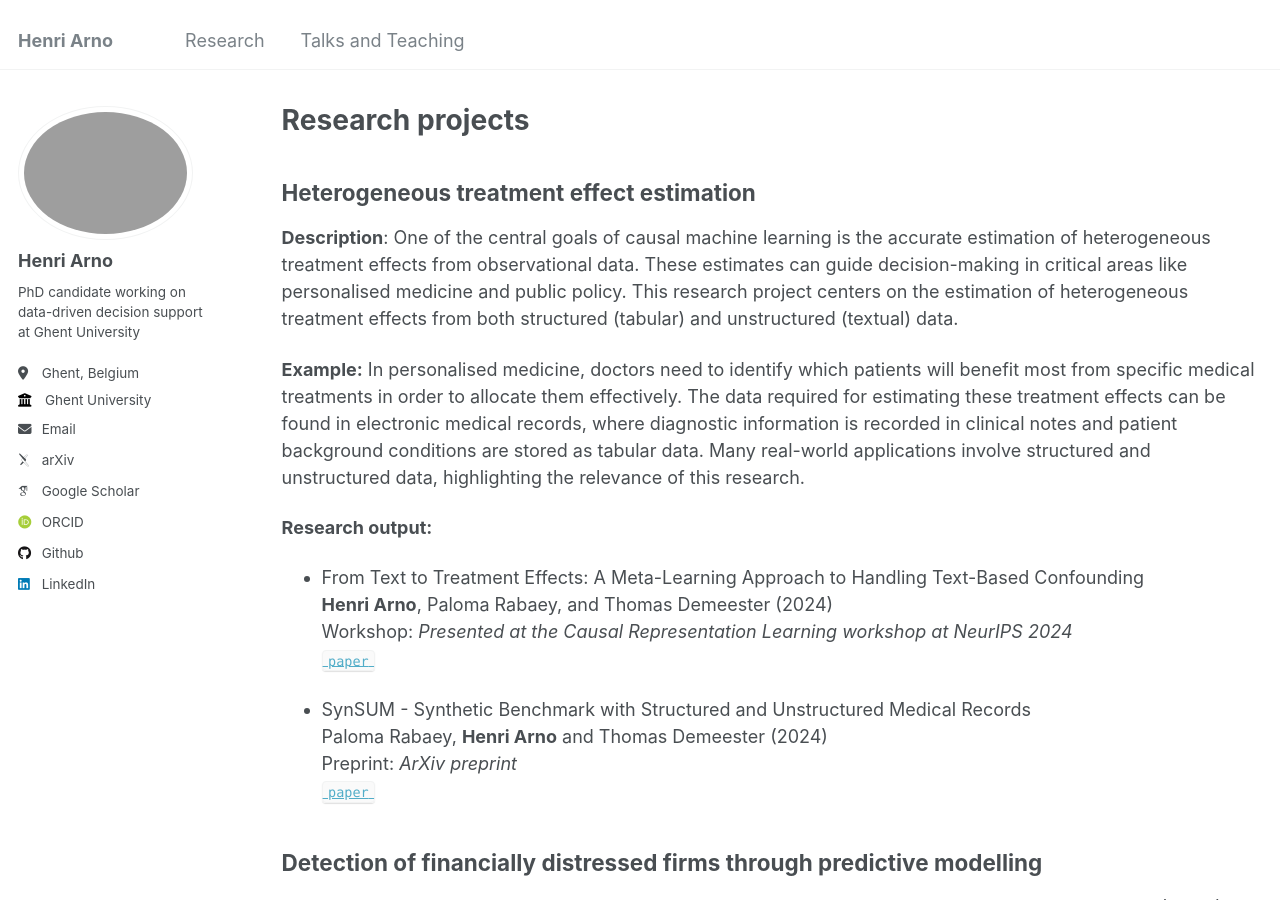
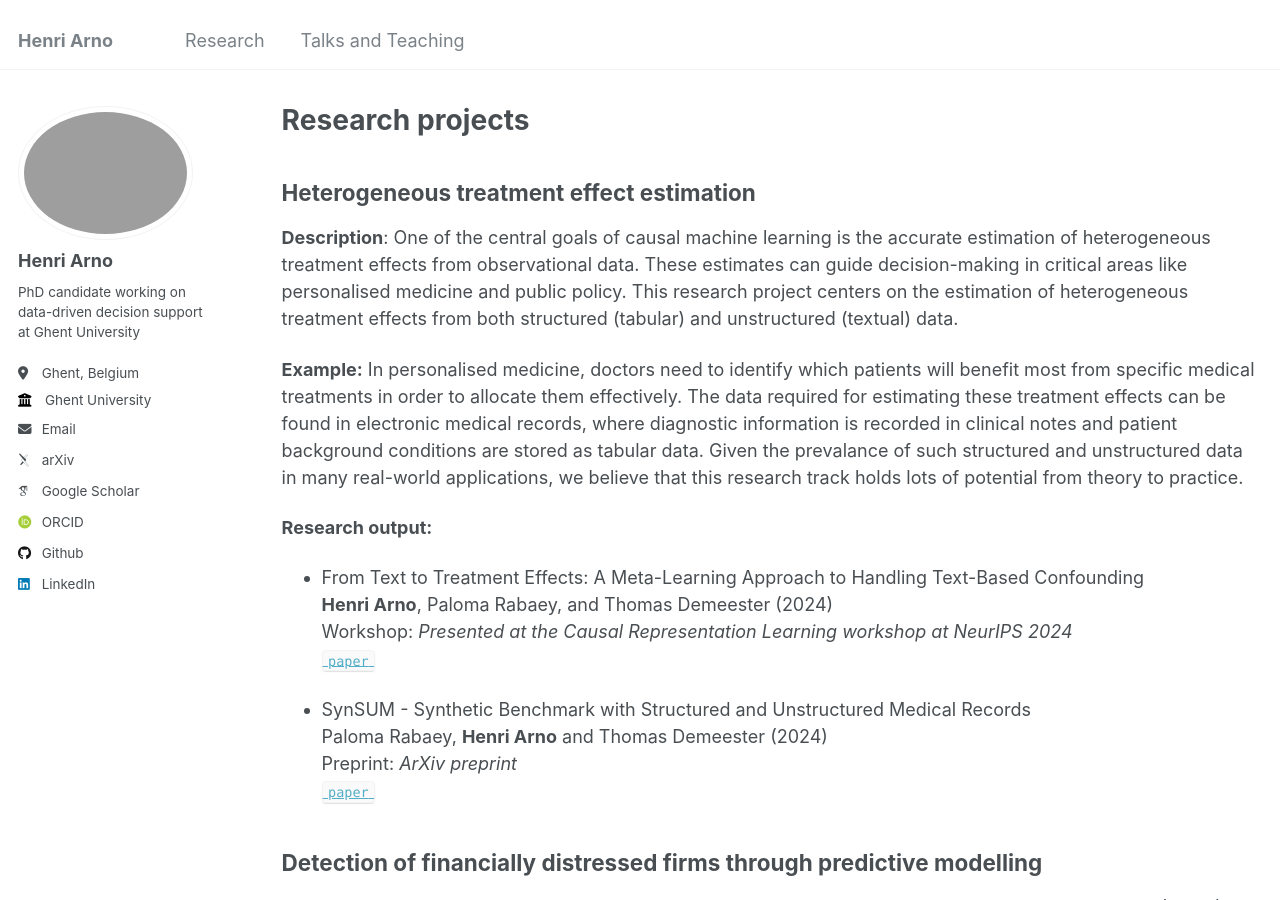
Before and after one commit to HenriArno/HenriArno.github.io, a Jekyll site: the page built from _pages/research.md, in a window 1280 px wide and 900 px high. Built offline with Jekyll 4.4.1, drawn with Linux system fonts in a browser that asks for light colours; some web fonts are replaced.

Commit message:
Update research.md

```diff
--- a/_pages/research.md
+++ b/_pages/research.md
@@ -7,7 +7,7 @@ permalink: /research/
 ## Heterogeneous treatment effect estimation
 **Description**: One of the central goals of causal machine learning is the accurate estimation of heterogeneous treatment effects from observational data. These estimates can guide decision-making in critical areas like personalised medicine and public policy. This research project centers on the estimation of heterogeneous treatment effects from both structured (tabular) and unstructured (textual) data.
 
-**Example:** In personalised medicine, doctors need to identify which patients will benefit most from specific medical treatments in order to allocate them effectively. The data required for estimating these treatment effects can be found in electronic medical records, where diagnostic information is recorded in clinical notes and patient background conditions are stored as tabular data. Many real-world applications involve structured and unstructured data, highlighting the relevance of this research.
+**Example:** In personalised medicine, doctors need to identify which patients will benefit most from specific medical treatments in order to allocate them effectively. The data required for estimating these treatment effects can be found in electronic medical records, where diagnostic information is recorded in clinical notes and patient background conditions are stored as tabular data. Given the prevalance of such structured and unstructured data in many real-world applications, we believe that this research track holds lots of potential from theory to practice.
 
 **Research output:**
 - From Text to Treatment Effects: A Meta-Learning Approach to Handling Text-Based Confounding
```
